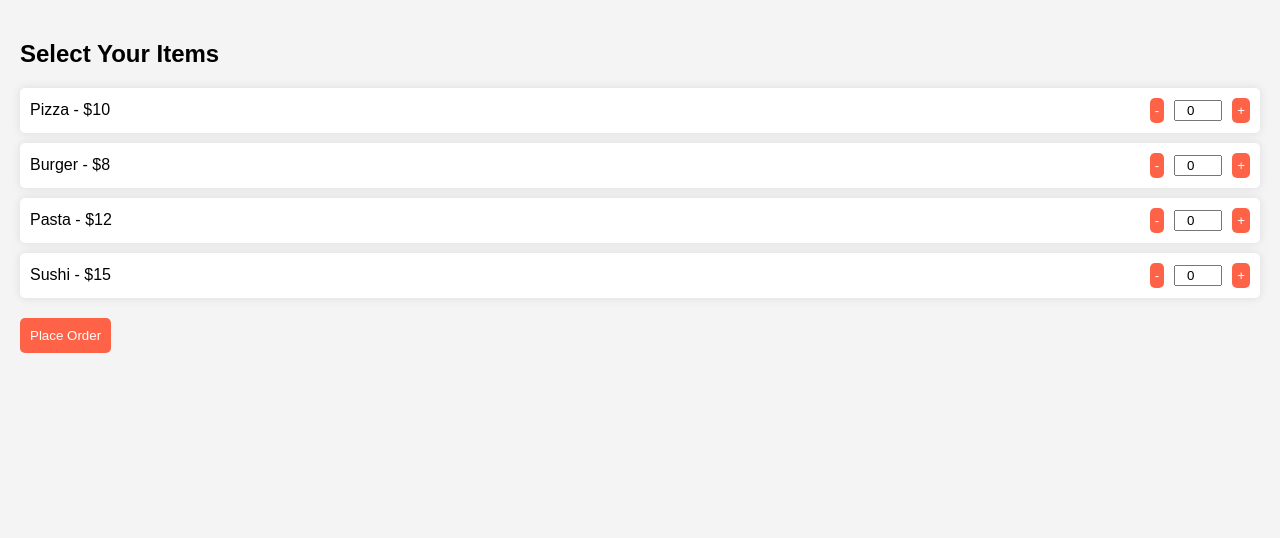
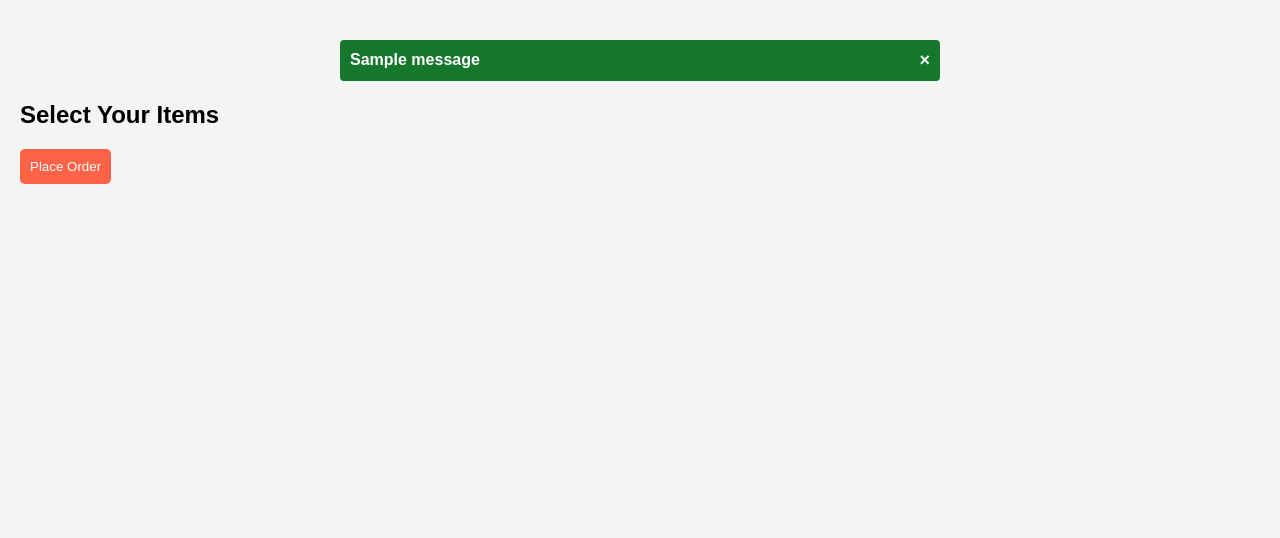
Before and after one commit to sana-a-p/backend, a Flask app: page /menu in a window 1280 px wide. Shown: the part 120-658 px from the top of the page. Run offline with Flask 3, Linux system fonts and the light colour scheme; one stand-in notice (Sample message) is shown; some libraries are stand-ins or nearby versions.

Commit message:
Update menupage.html

```diff
--- a/templates/menupage.html
+++ b/templates/menupage.html
@@ -10,22 +10,18 @@
             padding: 0;
             background-color: #f4f4f4;
         }
-
         header {
             background-color: #ff6347;
             color: white;
             padding: 20px;
             text-align: center;
         }
-
         main {
             padding: 20px;
         }
-
         #menu {
             margin-bottom: 20px;
         }
-
         .food-item {
             background-color: white;
             padding: 10px;
@@ -36,31 +32,15 @@ main {
             justify-content: space-between;
             align-items: center;
         }
-
         .controls {
             display: flex;
             align-items: center;
         }
-
-.controls button {
-    padding: 5px;
-    background-color: #ff6347;
-    color: white;
-    border: none;
-    border-radius: 5px;
-    cursor: pointer;
-}
-
-.controls button:hover {
-    background-color: #ff4500;
-}
-
-.item-count {
+        .controls input {
             width: 40px;
             text-align: center;
             margin: 0 10px;
         }
-
         #placeOrder {
             padding: 10px;
             background-color: #ff6347;
@@ -69,11 +49,9 @@ main {
             border-radius: 5px;
             cursor: pointer;
         }
-
         #placeOrder:hover {
             background-color: #ff4500;
         }
-
         footer {
             text-align: center;
             padding: 10px;
@@ -83,7 +61,67 @@ footer {
             bottom: 0;
             width: 100%;
         }
+        .flashes {
+            list-style: none;
+            padding: 0;
+            margin: 20px 0;
+            max-width: 600px;
+            margin-left: auto;
+            margin-right: auto;
+        }
 
+        .flashes li {
+            padding: 10px;
+            border-radius: 4px;
+            margin-bottom: 10px;
+            color: white;
+            font-weight: bold;
+            display: flex;
+            justify-content: space-between;
+            align-items: center;
+            transition: all 0.3s ease;
+        }
+
+        /* Success message */
+        .flashes .success {
+            background-color: #14772b;
+        }
+
+        /* Error message */
+        .flashes .error {
+            background-color: #dc3545;
+        }
+
+        /* Info message */
+        .flashes .info {
+            background-color: #17a2b8;
+        }
+
+        /* General animation for flash messages */
+        @keyframes fadeIn {
+            0% {
+                opacity: 0;
+                transform: translateY(-20px);
+            }
+            100% {
+                opacity: 1;
+                transform: translateY(0);
+            }
+        }
+
+        /* Apply animation to each flash message */
+        .flashes li {
+            animation: fadeIn 0.5s ease forwards;
+        }
+
+        /* Add a close button to flash messages */
+        .flashes .close {
+            cursor: pointer;
+            margin-left: 20px;
+            font-size: 18px;
+            font-weight: bold;
+            color: white;
+        }
     </style>
     <title>Food Menu</title>
 </head>
@@ -93,89 +131,36 @@ footer {
     </header>
 
     <main>
+        {% with messages = get_flashed_messages() %}
+                    {% if messages %}
+                        <ul class="flashes">
+                            {% for message in messages %}
+                                <li class="success">{{ message }}
+                                    <span class="close" onclick="this.parentElement.style.display='none';">&times;</span>
+                                </li>
+                            {% endfor %}
+                        </ul>
+                    {% endif %}
+                {% endwith %}
+        <form action="{{ url_for('place_order') }}" method="POST">
             <section id="menu">
                 <h2>Select Your Items</h2>
+                {% for food_item in food_items %}
                 <div class="food-item">
-                <span>Pizza - $10</span>
+                    <span>{{ food_item[0] }} - ${{ food_item[1] }} (Available: {{ food_item[2] }})</span>
                     <div class="controls">
-                    <button class="decrease">-</button>
-                    <input type="number" value="0" class="item-count" min="0" readonly>
-                    <button class="increase">+</button>
+                        <input type="number" name="{{ food_item[0] }}" min="0" max="{{ food_item[2] }}" value="0">
+
                     </div>
                 </div>
-            <div class="food-item">
-                <span>Burger - $8</span>
-                <div class="controls">
-                    <button class="decrease">-</button>
-                    <input type="number" value="0" class="item-count" min="0" readonly>
-                    <button class="increase">+</button>
-                </div>
-            </div>
-            <div class="food-item">
-                <span>Pasta - $12</span>
-                <div class="controls">
-                    <button class="decrease">-</button>
-                    <input type="number" value="0" class="item-count" min="0" readonly>
-                    <button class="increase">+</button>
-                </div>
-            </div>
-            <div class="food-item">
-                <span>Sushi - $15</span>
-                <div class="controls">
-                    <button class="decrease">-</button>
-                    <input type="number" value="0" class="item-count" min="0" readonly>
-                    <button class="increase">+</button>
-                </div>
-            </div>
+                {% endfor %}
             </section>
-
-        <button id="placeOrder">Place Order</button>
+            <button type="submit" id="placeOrder">Place Order</button>
+        </form>
     </main>
 
     <footer>
         <p>&copy; 2024 Foodie. All rights reserved.</p>
     </footer>
-
-    <script>
-        document.querySelectorAll('.food-item').forEach(item => {
-    const increaseButton = item.querySelector('.increase');
-    const decreaseButton = item.querySelector('.decrease');
-    const countInput = item.querySelector('.item-count');
-
-    increaseButton.addEventListener('click', () => {
-        countInput.value = parseInt(countInput.value) + 1;
-    });
-
-    decreaseButton.addEventListener('click', () => {
-        if (countInput.value > 0) {
-            countInput.value = parseInt(countInput.value) - 1;
-        }
-    });
-});
-
-document.getElementById('placeOrder').addEventListener('click', () => {
-    let orderSummary = "Your Order:\n";
-    let totalCost = 0;
-
-    document.querySelectorAll('.food-item').forEach(item => {
-        const name = item.querySelector('span').textContent.split(' - ')[0];
-        const price = parseInt(item.querySelector('span').textContent.split('$')[1]);
-        const count = parseInt(item.querySelector('.item-count').value);
-
-        if (count > 0) {
-            orderSummary += `${name}: ${count} x $${price} = $${count * price}\n`;
-            totalCost += count * price;
-        }
-    });
-
-    if (totalCost > 0) {
-        orderSummary += `Total: $${totalCost}`;
-        alert(orderSummary);
-    } else {
-        alert("No items selected.");
-    }
-});
-
-    </script>
 </body>
 </html>
```
Lines whose indentation alone changed are shown as unchanged.
